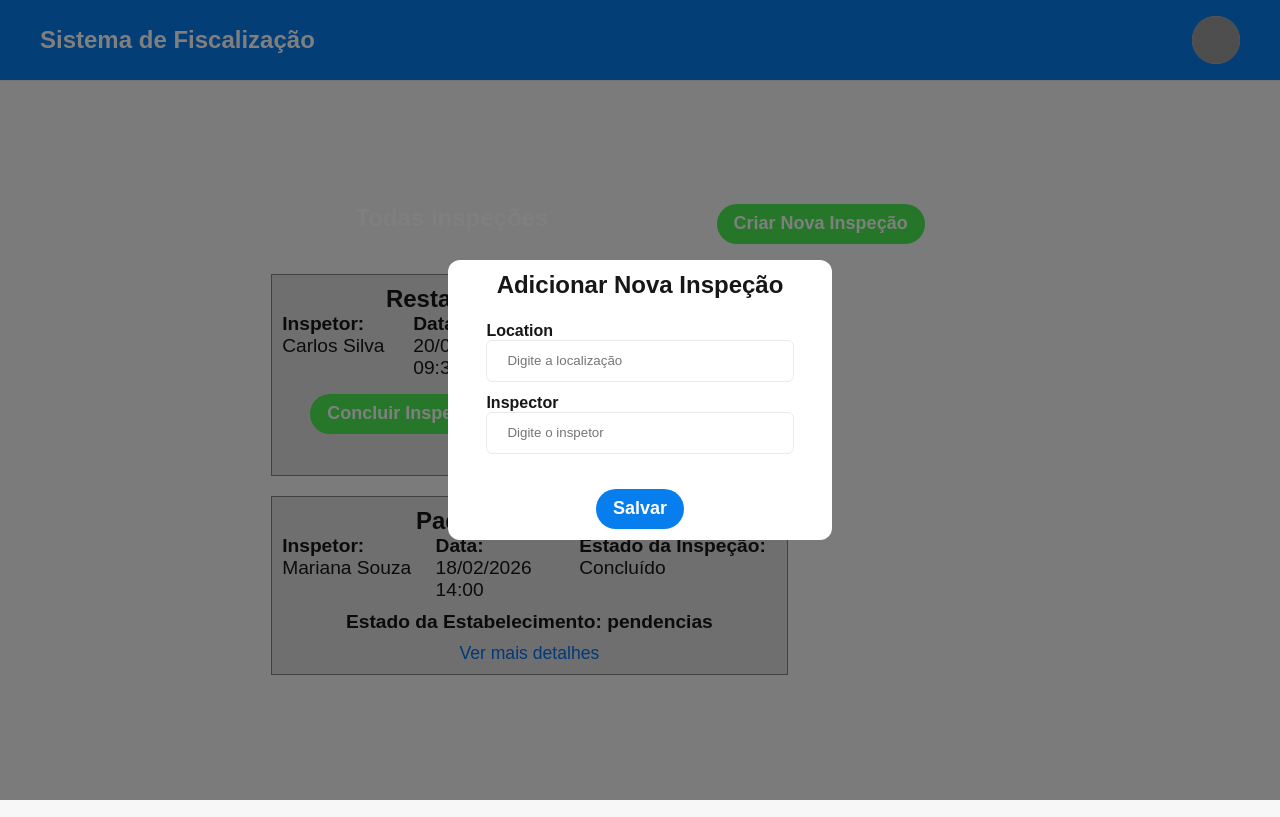
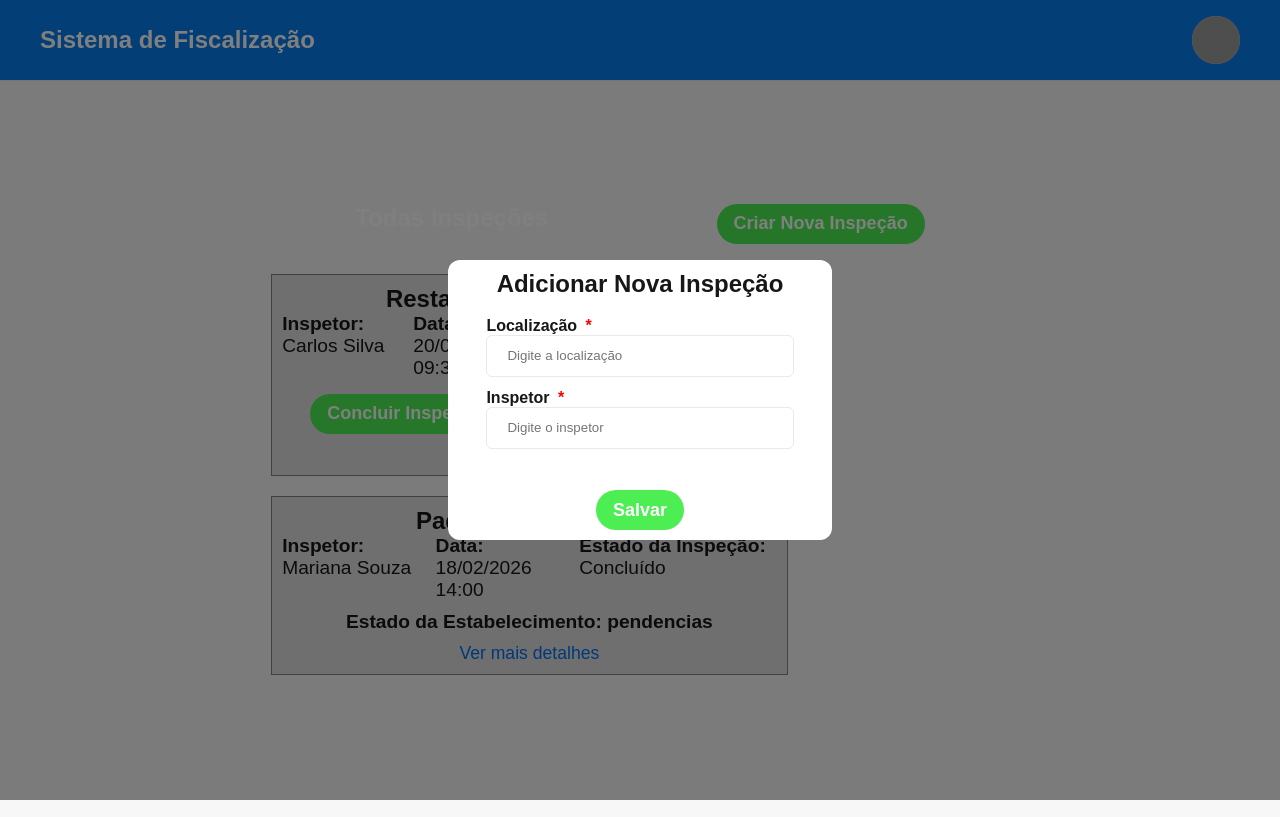
Before and after one commit to jefersongomesjr/inspections-app, a Next.js app: page /inspections in a window 1280 px wide. Both pictures are taken after a click on the button "Criar Nova Inspeção". Built offline with nearby package versions, Linux system fonts and the light colour scheme; data requests are answered from the project's data file; grey boxes are pictures that could not be loaded.

Commit message:
fix: fix onDetail bug

```diff
--- a/src/app/components/organisms/Forms/index.tsx
+++ b/src/app/components/organisms/Forms/index.tsx
@@ -9,6 +9,7 @@ type InspectionFormProps = {
   setInspector: (inspector: string) => void;
   onSubmit: (e: React.FormEvent) => void;
   submitLabel?: string;
+  onCancel?: () => void;
 }
 export const InspectionForm = ({
   location,
@@ -17,27 +18,33 @@ export const InspectionForm = ({
   setLocation,
   setInspector,
   onSubmit,
-  submitLabel = "Salvar"
+  submitLabel = "Salvar",
+  onCancel
 }: InspectionFormProps) => (
   <form onSubmit={onSubmit} className={className}>
     <h2>Adicionar Nova Inspeção</h2>
     <div style={{width: '80%'}}>
       <FormField
         id="location"
-        label="Location"
+        label="Localização"
         value={location}
         onChange={(e) => setLocation(e.target.value)}
         placeholder="Digite a localização"
+        required={true}
       />
       <FormField
         id="inspector"
-        label="Inspector"
+        label="Inspetor"
         value={inspector}
         onChange={(e) => setInspector(e.target.value)}
         placeholder="Digite o inspetor"
+        required={true}
       />
     </div>
 
-    <Button type="submit" variant="secondary" textAction={submitLabel} onClick={() => { }} />
+    <div style={{ display: 'flex', gap: '10px', marginTop: '10px' }}>
+      <Button type="submit" variant="primary" textAction={submitLabel} />
+      {onCancel && <Button type="button" variant="secondary" textAction="Cancelar" onClick={onCancel} />}
+    </div>
   </form>
 );
```
